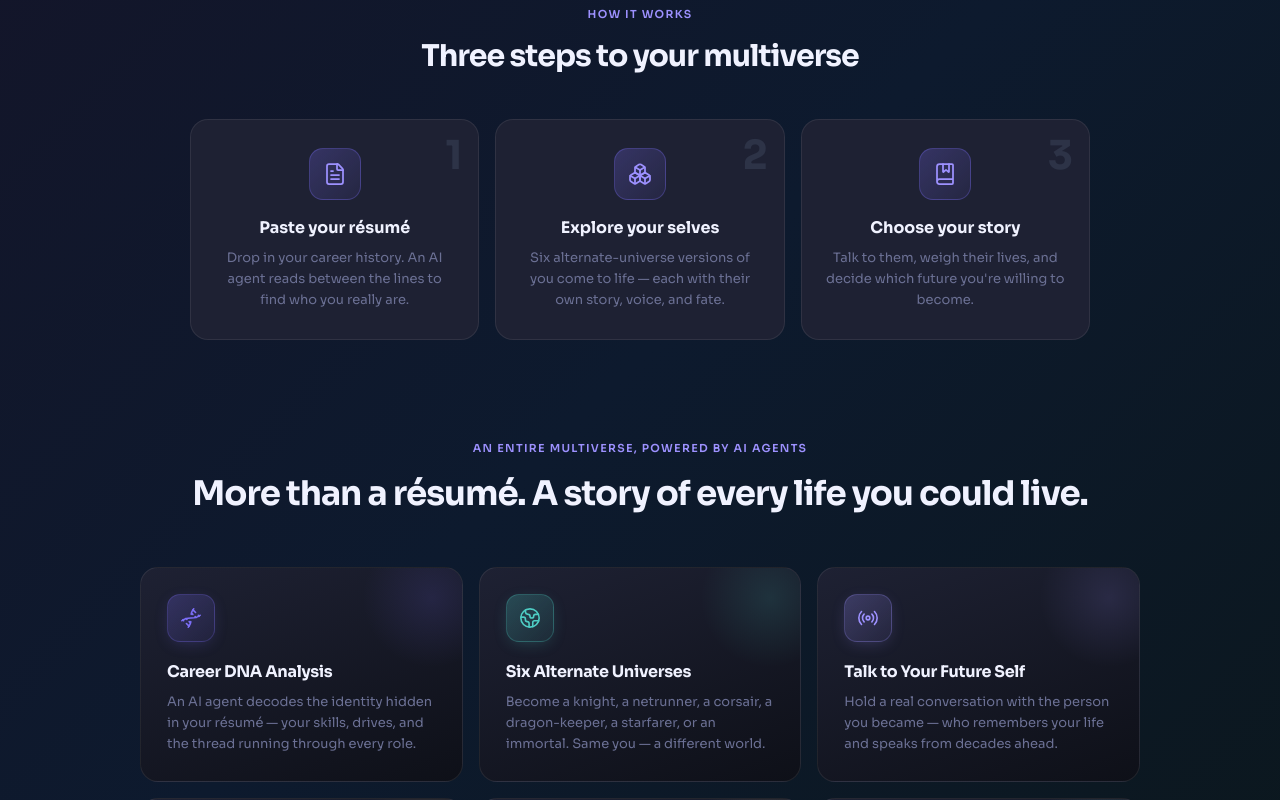
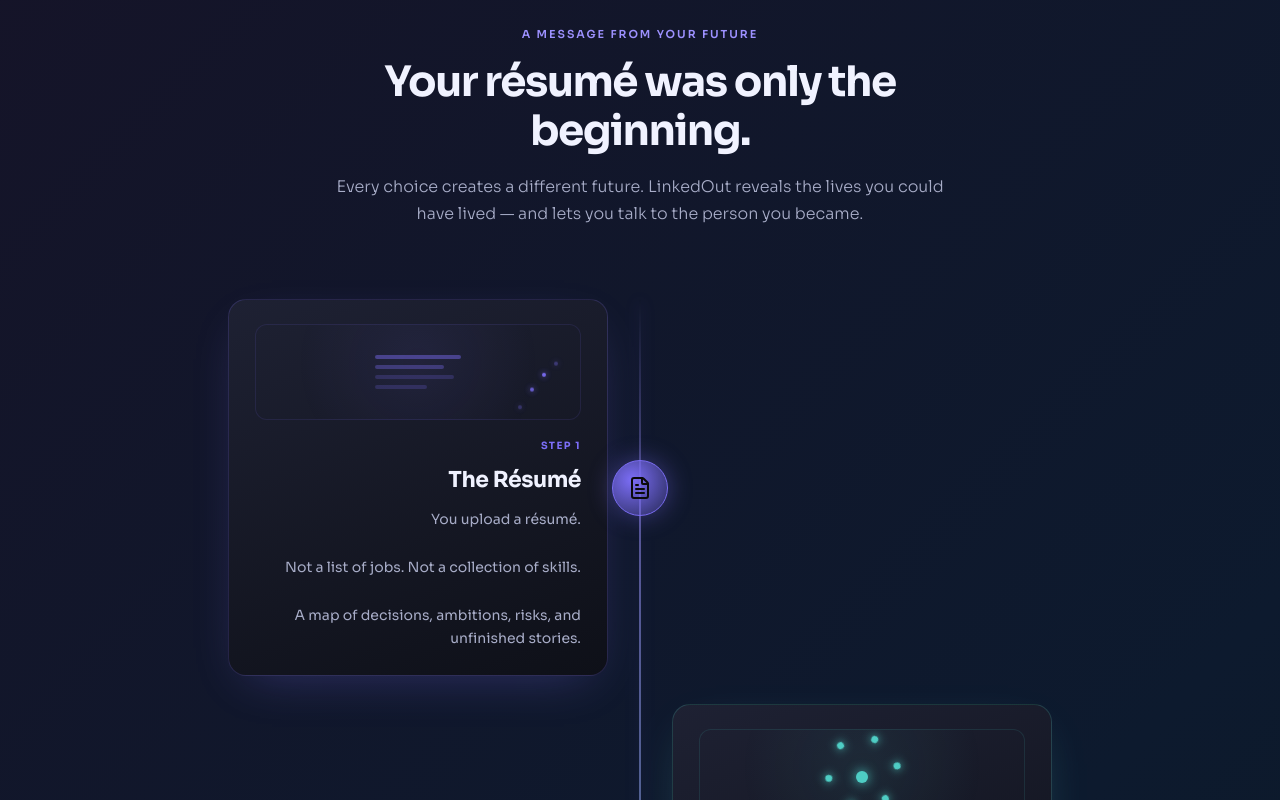
Before and after one commit to anitohlm/LinkedOut, a Next.js app: page / in a window 1280 px wide. Shown: the part 1220-2020 px from the top of the page. Built offline with nearby package versions, Linux system fonts and the light colour scheme.

Commit message:
Landing Page Story Journey Redesign

```diff
--- a/src/app/globals.css
+++ b/src/app/globals.css
@@ -142,6 +142,26 @@
     1.5px 0 rgba(78, 205, 196, 0.5);
 }
 
+/* ── Landing story journey: alternating on desktop, single-column on mobile ── */
+.lo-journey-row {
+  display: grid;
+  grid-template-columns: 1fr 64px 1fr;
+  align-items: center;
+  margin-bottom: 28px;
+}
+@media (max-width: 768px) {
+  .lo-journey-line { left: 27px !important; }
+  .lo-journey-row { grid-template-columns: 54px 1fr !important; align-items: start; }
+  .lo-journey-node { grid-column: 1 !important; }
+  /* both side-cards collapse into the right column, left-aligned */
+  .lo-journey-left, .lo-journey-right {
+    grid-column: 2 !important;
+    justify-content: flex-start !important;
+  }
+  .lo-journey-left:empty, .lo-journey-right:empty { display: none !important; }
+  .lo-journey-card { text-align: left !important; max-width: 100% !important; }
+}
+
 .scanlines {
   background-image: repeating-linear-gradient(
     0deg,
--- a/src/components/screens/Landing.tsx
+++ b/src/components/screens/Landing.tsx
@@ -3,8 +3,7 @@
 import { useEffect, useRef } from "react";
 import { motion } from "framer-motion";
 import {
-  Dna, Globe2, Radio, ScrollText, Crown, Sparkles, Scale, BookOpen,
-  FileText, Boxes, BookMarked, type LucideIcon,
+  FileText, Globe2, Radio, AlertTriangle, Eye, Scale, BookOpen, type LucideIcon,
 } from "lucide-react";
 import { AppState, AppScreenState } from "@/types";
 import { getAllUniverses } from "@/lib/universes";
@@ -263,91 +262,68 @@
           </motion.div>
         </motion.div>
 
-        {/* ── HOW IT WORKS ── */}
-        <div style={{ maxWidth: 980, margin: "0 auto", padding: "20px 40px 40px" }}>
-          <motion.div initial={{ opacity: 0, y: 20 }} whileInView={{ opacity: 1, y: 0 }} viewport={{ once: true, margin: "-80px" }} transition={{ duration: 0.5 }}
-            style={{ textAlign: "center", marginBottom: 40 }}>
-            <p style={{ fontSize: 11, fontWeight: 600, letterSpacing: "0.12em", textTransform: "uppercase", color: "var(--violet2)", marginBottom: 12 }}>
-              How it works
+        {/* ── THE JOURNEY (cinematic vertical timeline) ── */}
+        <div style={{ maxWidth: 1000, margin: "0 auto", padding: "40px 24px 40px" }}>
+          {/* Section heading */}
+          <motion.div initial={{ opacity: 0, y: 20 }} whileInView={{ opacity: 1, y: 0 }} viewport={{ once: true, margin: "-80px" }} transition={{ duration: 0.6 }}
+            style={{ textAlign: "center", marginBottom: 72, maxWidth: 640, marginLeft: "auto", marginRight: "auto" }}>
+            <p style={{ fontSize: 11, fontWeight: 600, letterSpacing: "0.18em", textTransform: "uppercase", color: "var(--violet2)", marginBottom: 16 }}>
+              A message from your future
             </p>
-            <h2 style={{ fontSize: 30, fontWeight: 700, letterSpacing: "-1px", color: "var(--text)" }}>
-              Three steps to your multiverse
+            <h2 style={{ fontSize: "clamp(28px, 4vw, 42px)", fontWeight: 700, letterSpacing: "-1.5px", lineHeight: 1.15, color: "var(--text)", marginBottom: 18 }}>
+              Your résumé was only the beginning.
             </h2>
+            <p style={{ fontSize: 16, color: "var(--text2)", lineHeight: 1.7, fontWeight: 300 }}>
+              Every choice creates a different future. LinkedOut reveals the lives you could have lived — and lets you talk to the person you became.
+            </p>
           </motion.div>
 
-          <div style={{ display: "grid", gridTemplateColumns: "repeat(auto-fit, minmax(240px, 1fr))", gap: 16, position: "relative" }}>
-            {STEPS.map((s, i) => (
-              <motion.div key={s.title} initial={{ opacity: 0, y: 20 }} whileInView={{ opacity: 1, y: 0 }} viewport={{ once: true, margin: "-40px" }}
-                transition={{ duration: 0.45, delay: i * 0.1 }}
-                style={{ position: "relative", padding: "28px 24px", borderRadius: 18, textAlign: "center",
-                  background: "var(--surface)", border: "1px solid var(--border)" }}>
-                <div style={{ position: "absolute", top: 16, right: 18, fontSize: 40, fontWeight: 800, letterSpacing: "-2px",
-                  color: "var(--surface3)", lineHeight: 1 }}>{i + 1}</div>
-                <div style={{
-                  width: 52, height: 52, borderRadius: 14, margin: "0 auto 16px",
-                  background: "linear-gradient(135deg, rgba(124,110,247,0.25), rgba(124,110,247,0.08))",
-                  border: "1px solid rgba(124,110,247,0.3)",
-                  display: "flex", alignItems: "center", justifyContent: "center",
-                }}>
-                  <s.icon size={24} color="var(--violet2)" strokeWidth={1.75} />
-                </div>
-                <h3 style={{ fontSize: 16, fontWeight: 700, color: "var(--text)", marginBottom: 8 }}>{s.title}</h3>
-                <p style={{ fontSize: 13, color: "var(--text3)", lineHeight: 1.6 }}>{s.desc}</p>
-              </motion.div>
-            ))}
-          </div>
-        </div>
+          {/* Timeline */}
+          <div className="lo-journey" style={{ position: "relative" }}>
+            {/* glowing connecting line */}
+            <div aria-hidden className="lo-journey-line" style={{
+              position: "absolute", top: 0, bottom: 0, left: "50%", width: 2, transform: "translateX(-50%)",
+              background: "linear-gradient(180deg, transparent, var(--violet2) 8%, var(--cyan2) 50%, var(--gold2) 92%, transparent)",
+              boxShadow: "0 0 16px rgba(124,110,247,0.4)", opacity: 0.5,
+            }} />
 
-        {/* ── FEATURES ── */}
-        <div style={{ maxWidth: 1080, margin: "0 auto", padding: "60px 40px 40px" }}>
-          <motion.div
-            initial={{ opacity: 0, y: 20 }}
-            whileInView={{ opacity: 1, y: 0 }}
-            viewport={{ once: true, margin: "-80px" }}
-            transition={{ duration: 0.5 }}
-            style={{ textAlign: "center", marginBottom: 48 }}
-          >
-            <p style={{ fontSize: 11, fontWeight: 600, letterSpacing: "0.12em", textTransform: "uppercase", color: "var(--violet2)", marginBottom: 12 }}>
-              An entire multiverse, powered by AI agents
-            </p>
-            <h2 style={{ fontSize: 34, fontWeight: 700, letterSpacing: "-1px", color: "var(--text)" }}>
-              More than a résumé. A story of every life you could live.
-            </h2>
-          </motion.div>
+            {JOURNEY.map((step, i) => {
+              const left = i % 2 === 0;
+              return (
+                <motion.div
+                  key={step.title}
+                  className="lo-journey-row"
+                  initial={{ opacity: 0, x: left ? -40 : 40 }}
+                  whileInView={{ opacity: 1, x: 0 }}
+                  viewport={{ once: true, margin: "-100px" }}
+                  transition={{ duration: 0.55, ease: "easeOut" }}
+                >
+                  {/* Card (left side) */}
+                  <div className="lo-journey-left" style={{ gridColumn: 1, display: "flex", justifyContent: "flex-end" }}>
+                    {left && <JourneyCard step={step} index={i} align="right" />}
+                  </div>
 
-          <div style={{ display: "grid", gridTemplateColumns: "repeat(auto-fit, minmax(280px, 1fr))", gap: 16 }}>
-            {FEATURES.map((f, i) => (
-              <motion.div
-                key={f.title}
-                initial={{ opacity: 0, y: 20 }}
-                whileInView={{ opacity: 1, y: 0 }}
-                viewport={{ once: true, margin: "-40px" }}
-                transition={{ duration: 0.45, delay: (i % 3) * 0.08 }}
-                whileHover={{ y: -5 }}
-                style={{
-                  position: "relative", overflow: "hidden",
-                  background: "linear-gradient(160deg, var(--surface), var(--bg2))",
-                  border: "1px solid var(--border)",
-                  borderRadius: 18, padding: 26, textAlign: "left", transition: "border-color 0.3s, box-shadow 0.3s",
-                }}
-                onMouseEnter={e => { const el = e.currentTarget as HTMLDivElement; el.style.borderColor = `${f.color}55`; el.style.boxShadow = `0 14px 40px -16px ${f.color}55`; }}
-                onMouseLeave={e => { const el = e.currentTarget as HTMLDivElement; el.style.borderColor = "var(--border)"; el.style.boxShadow = "none"; }}
-              >
-                {/* corner glow */}
-                <div style={{ position: "absolute", top: -40, right: -40, width: 140, height: 140, borderRadius: "50%",
-                  background: `radial-gradient(circle, ${f.color}22, transparent 70%)`, pointerEvents: "none" }} />
-                <div style={{
-                  width: 48, height: 48, borderRadius: 13, marginBottom: 18, position: "relative",
-                  background: `linear-gradient(135deg, ${f.color}40, ${f.color}15)`, border: `1px solid ${f.color}40`,
-                  display: "flex", alignItems: "center", justifyContent: "center",
-                  boxShadow: `0 4px 16px -4px ${f.color}40`,
-                }}>
-                  <f.icon size={22} color={f.color} strokeWidth={1.75} />
-                </div>
-                <h3 style={{ fontSize: 16, fontWeight: 700, color: "var(--text)", marginBottom: 8, letterSpacing: "-0.3px" }}>{f.title}</h3>
-                <p style={{ fontSize: 13, color: "var(--text3)", lineHeight: 1.6 }}>{f.desc}</p>
-              </motion.div>
-            ))}
+                  {/* Node */}
+                  <div className="lo-journey-node" style={{ gridColumn: 2, display: "flex", justifyContent: "center", position: "relative", zIndex: 2 }}>
+                    <motion.div
+                      whileInView={{ scale: [0.6, 1.15, 1] }} viewport={{ once: true }} transition={{ duration: 0.6 }}
+                      style={{
+                        width: 56, height: 56, borderRadius: "50%",
+                        background: `radial-gradient(circle at 35% 35%, ${step.color}, ${step.color}33)`,
+                        border: `1px solid ${step.color}`, display: "flex", alignItems: "center", justifyContent: "center",
+                        boxShadow: `0 0 24px ${step.color}66`,
+                      }}>
+                      <step.icon size={24} color="#0a0a0a" strokeWidth={2} />
+                    </motion.div>
+                  </div>
+
+                  {/* Card (right side) */}
+                  <div className="lo-journey-right" style={{ gridColumn: 3, display: "flex", justifyContent: "flex-start" }}>
+                    {!left && <JourneyCard step={step} index={i} align="left" />}
+                  </div>
+                </motion.div>
+              );
+            })}
           </div>
         </div>
 
@@ -407,19 +383,144 @@
   );
 }
 
-const STEPS: { icon: LucideIcon; title: string; desc: string }[] = [
-  { icon: FileText, title: "Paste your résumé", desc: "Drop in your career history. An AI agent reads between the lines to find who you really are." },
-  { icon: Boxes, title: "Explore your selves", desc: "Six alternate-universe versions of you come to life — each with their own story, voice, and fate." },
-  { icon: BookMarked, title: "Choose your story", desc: "Talk to them, weigh their lives, and decide which future you're willing to become." },
+type VisualKind = "resume" | "orbit" | "signal" | "drift" | "shadow" | "council" | "chronicle";
+interface JourneyStep { icon: LucideIcon; color: string; title: string; body: string; quote?: string; visual: VisualKind; }
+
+const JOURNEY: JourneyStep[] = [
+  { icon: FileText, color: "#7c6ef7", title: "The Résumé", visual: "resume",
+    body: "You upload a résumé.\n\nNot a list of jobs. Not a collection of skills.\n\nA map of decisions, ambitions, risks, and unfinished stories." },
+  { icon: Globe2, color: "#4ecdc4", title: "Alternate Futures", visual: "orbit",
+    body: "The AI uncovers six lives hidden within your story — a starship commander, a pirate captain, a dragon sage, a vampire archivist, a royal advisor, a cyberpunk visionary." },
+  { icon: Radio, color: "#9d91ff", title: "The First Transmission", visual: "signal",
+    body: "Then something unexpected happens. A message arrives.\n\nThe sender claims to be you. Thirty years from now.",
+    quote: "Can you hear me?" },
+  { icon: AlertTriangle, color: "#e8c97e", title: "Timeline Drift", visual: "drift",
+    body: "Every conversation changes the future.\n\nMemories begin to diverge. Timelines fracture. The person contacting you starts remembering a different life." },
+  { icon: Eye, color: "#f07070", title: "The Shadow", visual: "shadow",
+    body: "Not every future became who you hoped.\n\nOne version of you chose a darker path — and now they've found a way to reach you." },
+  { icon: Scale, color: "#9d91ff", title: "Council of Selves", visual: "council",
+    body: "The futures gather. They debate your choices, challenge your beliefs, reveal uncomfortable truths — and force you to decide who you want to become." },
+  { icon: BookOpen, color: "#ffc278", title: "Your Chronicle", visual: "chronicle",
+    body: "Every decision becomes part of a living story.\n\nNot a personality report. Not a career assessment.\n\nA chronicle of every life you could have lived." },
 ];
 
-const FEATURES: { icon: LucideIcon; color: string; title: string; desc: string }[] = [
-  { icon: Dna, color: "#7c6ef7", title: "Career DNA Analysis", desc: "An AI agent decodes the identity hidden in your résumé — your skills, drives, and the thread running through every role." },
-  { icon: Globe2, color: "#4ecdc4", title: "Six Alternate Universes", desc: "Become a knight, a netrunner, a corsair, a dragon-keeper, a starfarer, or an immortal. Same you — a different world." },
-  { icon: Radio, color: "#9d91ff", title: "Talk to Your Future Self", desc: "Hold a real conversation with the person you became — who remembers your life and speaks from decades ahead." },
-  { icon: ScrollText, color: "#e8c97e", title: "Multiverse Recruiters", desc: "Receive offers from royal courts, megacorps, and ancient orders. Accept, negotiate, or walk away." },
-  { icon: Crown, color: "#f5dfa0", title: "Legendary & Shadow Selves", desc: "Meet your greatest possible self — and the cautionary one who let ambition outrun their values." },
-  { icon: Sparkles, color: "#7ee8e1", title: "Butterfly Effect", desc: "Change one decision and watch your life fracture across four wildly different timelines." },
-  { icon: Scale, color: "#ff9595", title: "Council of Selves", desc: "Every version of you gathers to debate — then asks the question you've been avoiding." },
-  { icon: BookOpen, color: "#ffc278", title: "Your Chronicle", desc: "Your entire journey becomes a personalized novella about the life you chose to become." },
-];
+/* ── Animated per-step visuals ── */
+function JourneyVisual({ kind, color }: { kind: VisualKind; color: string }) {
+  const box: React.CSSProperties = {
+    height: 96, marginBottom: 18, borderRadius: 12, position: "relative", overflow: "hidden",
+    background: `radial-gradient(circle at 50% 40%, ${color}14, transparent 70%)`,
+    border: `1px solid ${color}1f`, display: "flex", alignItems: "center", justifyContent: "center",
+  };
+  const dot = (extra: React.CSSProperties): React.CSSProperties => ({ position: "absolute", borderRadius: "50%", background: color, ...extra });
+
+  if (kind === "resume") {
+    return (
+      <div style={box}>
+        {/* document lines */}
+        <div style={{ width: 86, display: "flex", flexDirection: "column", gap: 6 }}>
+          {[100, 80, 92, 60].map((w, i) => (
+            <motion.div key={i} animate={{ opacity: [0.3, 0.9, 0.3] }} transition={{ duration: 2, repeat: Infinity, delay: i * 0.25 }}
+              style={{ height: 4, width: `${w}%`, borderRadius: 3, background: `${color}99` }} />
+          ))}
+        </div>
+        {/* rising data motes */}
+        {[0, 1, 2, 3].map(i => (
+          <motion.span key={i} animate={{ y: [20, -40], opacity: [0, 1, 0] }} transition={{ duration: 2.4, repeat: Infinity, delay: i * 0.5 }}
+            style={dot({ right: 22 + i * 12, bottom: 20, width: 4, height: 4, boxShadow: `0 0 6px ${color}` })} />
+        ))}
+      </div>
+    );
+  }
+  if (kind === "orbit" || kind === "council") {
+    return (
+      <div style={box}>
+        <span style={dot({ width: 12, height: 12, boxShadow: `0 0 12px ${color}` })} />
+        <motion.div animate={{ rotate: 360 }} transition={{ duration: kind === "orbit" ? 10 : 16, repeat: Infinity, ease: "linear" }}
+          style={{ position: "absolute", width: 76, height: 76 }}>
+          {[0, 60, 120, 180, 240, 300].map((deg) => (
+            <span key={deg} style={dot({
+              width: 7, height: 7, top: "50%", left: "50%",
+              transform: `rotate(${deg}deg) translateX(38px) translate(-50%,-50%)`,
+              boxShadow: `0 0 8px ${color}`,
+            })} />
+          ))}
+        </motion.div>
+      </div>
+    );
+  }
+  if (kind === "signal") {
+    return (
+      <div style={box}>
+        {[0, 1, 2].map(i => (
+          <motion.span key={i} animate={{ scale: [0.3, 1.6], opacity: [0.7, 0] }} transition={{ duration: 2, repeat: Infinity, delay: i * 0.6 }}
+            style={{ position: "absolute", width: 40, height: 40, borderRadius: "50%", border: `1.5px solid ${color}` }} />
+        ))}
+        <span style={dot({ width: 10, height: 10, position: "relative", boxShadow: `0 0 12px ${color}` })} />
+      </div>
+    );
+  }
+  if (kind === "drift") {
+    return (
+      <div style={box}>
+        <div style={{ position: "absolute", left: 16, right: 16, top: "50%", height: 2, background: `${color}55` }} />
+        <motion.div animate={{ rotate: [0, -14, -10] }} transition={{ duration: 2.5, repeat: Infinity, repeatType: "mirror" }}
+          style={{ position: "absolute", left: "50%", top: "50%", width: 70, height: 2, background: color, transformOrigin: "left center", boxShadow: `0 0 8px ${color}` }} />
+        <motion.div animate={{ rotate: [0, 14, 9] }} transition={{ duration: 2.5, repeat: Infinity, repeatType: "mirror", delay: 0.3 }}
+          style={{ position: "absolute", left: "50%", top: "50%", width: 70, height: 2, background: `${color}88`, transformOrigin: "left center" }} />
+        <span style={dot({ left: "50%", top: "50%", width: 8, height: 8, transform: "translate(-50%,-50%)", boxShadow: `0 0 10px ${color}` })} />
+      </div>
+    );
+  }
+  if (kind === "shadow") {
+    return (
+      <div style={{ ...box, background: "radial-gradient(circle at 50% 40%, rgba(240,112,112,0.12), transparent 70%)" }}>
+        <div className="scanlines" style={{ position: "absolute", inset: 0, opacity: 0.5 }} />
+        <motion.div animate={{ x: [0, -2, 2, 0], opacity: [0.85, 1, 0.7, 0.85] }} transition={{ duration: 0.5, repeat: Infinity }}
+          style={{ fontSize: 34, color, textShadow: `-2px 0 rgba(78,205,196,0.6), 2px 0 ${color}` }}>
+          <Eye size={34} color={color} strokeWidth={2} />
+        </motion.div>
+      </div>
+    );
+  }
+  // chronicle — opening book
+  return (
+    <div style={box}>
+      <div style={{ display: "flex", perspective: 300 }}>
+        <motion.div animate={{ rotateY: [-50, -20, -50] }} transition={{ duration: 4, repeat: Infinity, ease: "easeInOut" }}
+          style={{ width: 40, height: 56, background: `linear-gradient(90deg, ${color}55, ${color}22)`, borderRadius: "4px 0 0 4px", transformOrigin: "right center", border: `1px solid ${color}55` }} />
+        <motion.div animate={{ rotateY: [50, 20, 50] }} transition={{ duration: 4, repeat: Infinity, ease: "easeInOut" }}
+          style={{ width: 40, height: 56, background: `linear-gradient(270deg, ${color}55, ${color}22)`, borderRadius: "0 4px 4px 0", transformOrigin: "left center", border: `1px solid ${color}55` }} />
+      </div>
+    </div>
+  );
+}
+
+function JourneyCard({ step, index, align }: { step: JourneyStep; index: number; align: "left" | "right" }) {
+  return (
+    <div className="lo-journey-card" style={{
+      maxWidth: 380, textAlign: align,
+      background: "linear-gradient(160deg, var(--surface), var(--bg2))",
+      border: `1px solid ${step.color}33`, borderRadius: 18, padding: "24px 26px",
+      boxShadow: `0 16px 48px -20px ${step.color}55`,
+    }}>
+      <JourneyVisual kind={step.visual} color={step.color} />
+      <div style={{ display: "flex", alignItems: "center", gap: 10, marginBottom: 10,
+        justifyContent: align === "right" ? "flex-end" : "flex-start" }}>
+        <span style={{ fontSize: 10, fontWeight: 700, letterSpacing: "0.14em", textTransform: "uppercase", color: step.color }}>
+          Step {index + 1}
+        </span>
+      </div>
+      <h3 style={{ fontSize: 22, fontWeight: 700, letterSpacing: "-0.5px", color: "var(--text)", marginBottom: 12 }}>{step.title}</h3>
+      <p style={{ fontSize: 14, color: "var(--text2)", lineHeight: 1.7, whiteSpace: "pre-line" }}>{step.body}</p>
+      {step.quote && (
+        <div style={{
+          marginTop: 16, padding: "12px 16px", borderRadius: 12, display: "inline-block",
+          background: `${step.color}14`, border: `1px solid ${step.color}33`,
+          fontFamily: "Crimson Pro, serif", fontStyle: "italic", fontSize: 16, color: "var(--text)",
+        }}>
+          &ldquo;{step.quote}&rdquo;
+        </div>
+      )}
+    </div>
+  );
+}
```
Also changed, not shown: 1 other file (tests, documents, lock files or other folders).
